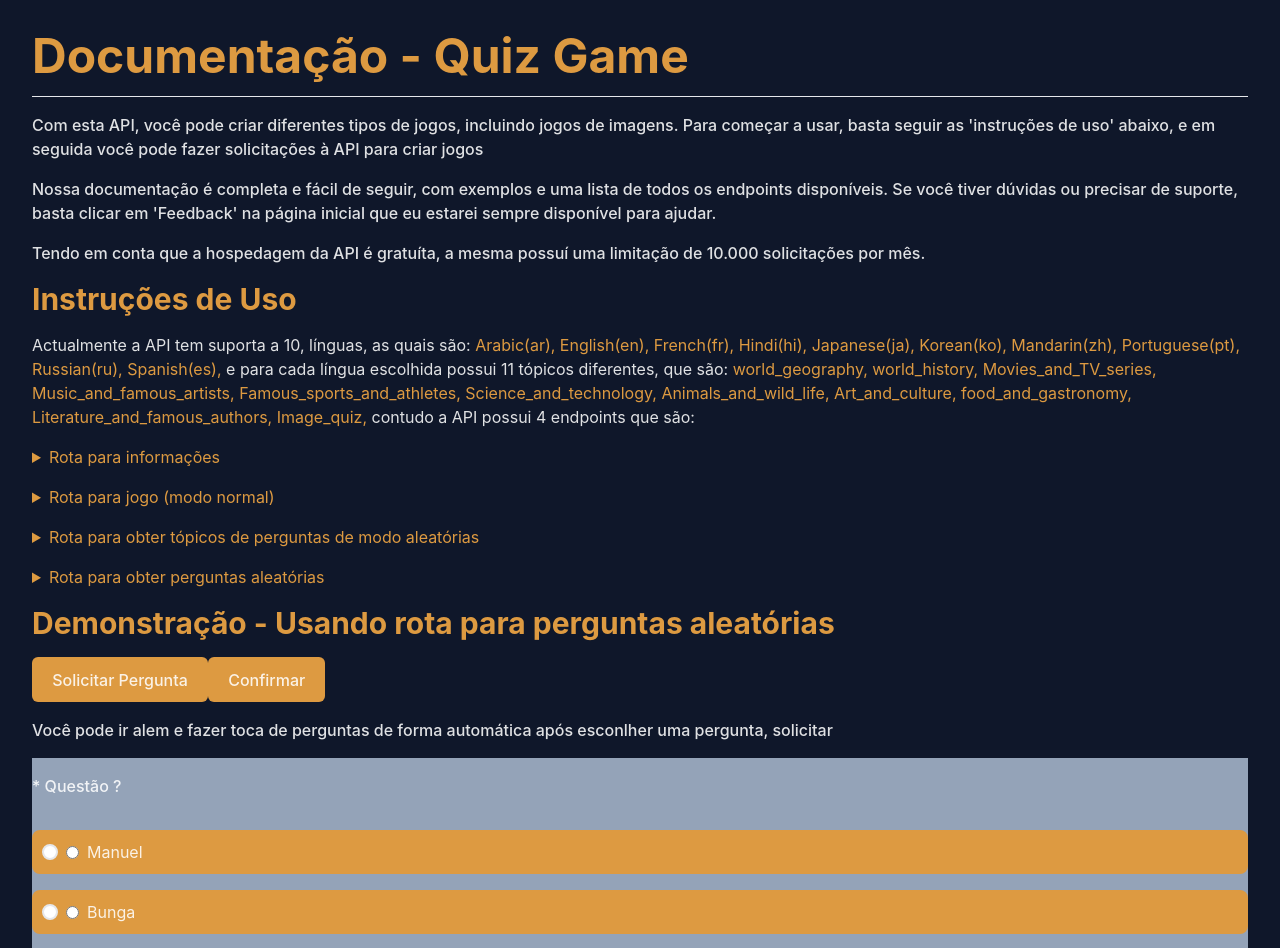
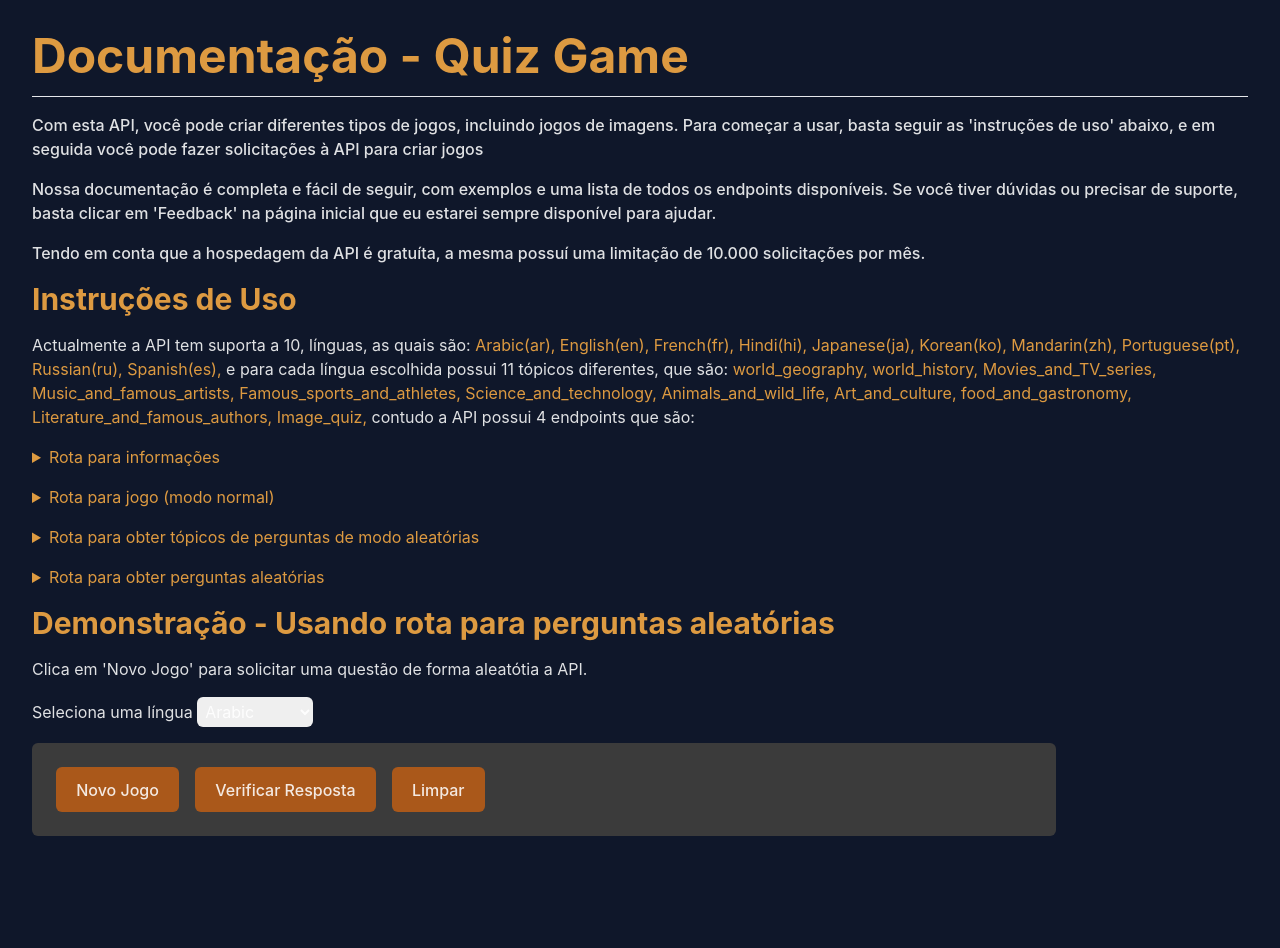
Before and after one commit to manuelhonoredesousa/soudev-quiz-game-doc, a React (Vite) app: page /documentation in a window 1280 px wide. Shown: the top 948 px of the page. After the commit the page ends 868 px from the top, so only its background shows below. Built offline with nearby package versions, Linux system fonts and the light colour scheme.

Commit message:
building quiz-game - working on fetch

```diff
--- a/src/Components/Button/index.tsx
+++ b/src/Components/Button/index.tsx
@@ -8,11 +8,10 @@ interface Entries {
   onClickButton?: () => void;
 }
 
-export function Button({ text, buttonType, type, textColor, onClickButton = () => {}}: Entries) {
+export function Button({ text, buttonType, type, textColor, onClickButton = () => {}, ...rest}: Entries) {
   let btnColorStyle;
-
   if (buttonType === "primary") btnColorStyle = "bg-_primary-100 hover:bg-_primary-500";
-
+  if (buttonType === "secondary") btnColorStyle = "bg-_primary-700 hover:bg-_primary-500";
   if (buttonType === "error") btnColorStyle = "bg-_error-500 hover:bg-_error-600";
 
   textColor = textColor ? textColor : "white";
@@ -22,6 +21,7 @@ export function Button({ text, buttonType, type, textColor, onClickButton = () =
       className={btnColorStyle + ` button text-${textColor} rounded-md font-bold`}
       type={type}
       onClick={()=> onClickButton()}
+      {...rest}
     >
       {text}
     </button>
--- /dev/null
+++ b/src/Components/Form/Radio.css
@@ -0,0 +1,3 @@
+input[type=radio]:checked + div>.check-radio {
+  background-color: #ce722d;
+}
--- a/src/Components/Form/Radio.tsx
+++ b/src/Components/Form/Radio.tsx
@@ -1,35 +1,21 @@
-import { useRef, useState } from "react";
-
 interface RadioProps {
-  text: string;
+  text: numberOrString;
   id: string;
   group: string;
-  handleRadioClick: () => void;
 }
 
-export function Radio({
-  id,
-  text,
-  group,
-  handleRadioClick = () => {},
-}: RadioProps) {
-  const [isActive, setIsActive] = useState<boolean>(false);
+import { numberOrString } from "../../Routes/Documentation";
+import "./Radio.css";
 
-  function clicked(e: React.MouseEvent<HTMLElement>) {
-    document.querySelectorAll("input").forEach((input) => input.removeAttribute("checked"));
-    (e.target as HTMLDivElement).children[0].setAttribute("checked", "true");
-    // setIsActive(true)
-    handleRadioClick();
-  }
-
+export function Radio({ id, text, group }: RadioProps) {
   return (
-    <div
-      className="p-2 rounded-lg flex gap-2 items-center my-4 bg-_primary-100 border-2 border-_primary-100 hover:border-white"
-      onClick={clicked}
-    >
-      <div className="w-4 h-4 bg-white rounded-full border-2 hover:bg-_primary-500"></div>
-      <input type="radio" id={id} name={group} value={text}  />
-      {text}
-    </div>
+      <label htmlFor={id}>
+        <div className="p-2 rounded-lg my-4 bg-_primary-100 border-2 border-_primary-100 hover:border-white">
+          <input hidden type="radio" id={id} name={group} value={text}/>
+          <div className="flex gap-2 items-center">
+            <div className=" w-4 h-4 bg-white rounded-full border-2  check-radio"></div>{id.replace("_"," ")}</div>
+            <div className="ml-6">{text}</div>
+        </div>
+      </label>
   );
 }
--- a/src/Components/Modal/style.css
+++ b/src/Components/Modal/style.css
@@ -8,11 +8,13 @@ dialog::backdrop {
   /* box-shadow: 0 4px 30px rgba(0, 0, 0, 0.1); */
   /* backdrop-filter: blur(5px); */
   /* -webkit-backdrop-filter: blur(5px); */
+
 }
 
 dialog {
   border: none;
-  width: 80%;
+  /* width: 80%; */
+  width: 55rem;
   border-radius: 0.5rem;
   -webkit-border-radius: 0.5rem;
   -moz-border-radius: 0.5rem;
--- /dev/null
+++ b/src/Routes/Documentation.css
@@ -0,0 +1,3 @@
+.question-area{
+  width: 85vw;
+}
--- a/src/Routes/Documentation.tsx
+++ b/src/Routes/Documentation.tsx
@@ -1,9 +1,12 @@
-import { InputHTMLAttributes } from "react";
+import { useState } from "react";
 import { Button } from "../Components/Button";
 import { Details } from "../Components/Details";
 import { Radio } from "../Components/Form/Radio";
 import { Heading } from "../Components/Heading";
 import { TextSpace } from "../Components/TextSpace";
+import rooling from "./../Assets/rolling_200px.svg";
+import "./Documentation.css";
+import { ToastContainer, toast } from "react-toastify";
 
 const API_INFORMATIONS = {
   url: "https://quiz-game.cyclic.app",
@@ -63,17 +66,91 @@ const API_INFORMATIONS = {
     "Image_quiz",
   ],
 };
+type languageCodeTypes = "pt" | "en" | "es" | "ar" | "fr" | "hi" | "ru" | "zh" | "ko" | "ja";
+export type numberOrString = string | number;
+type questionsOptionsTypes = [ numberOrString, numberOrString, numberOrString, numberOrString];
+interface QuestionEntity {
+  id: number;
+  question: string;
+  options: questionsOptionsTypes;
+  answer: numberOrString;
+}
 
 export function Documentation() {
+  const [isLoadding, setIsLoadding] = useState<boolean>(false);
+  const [answerChoice, setAnswerChoice] = useState<string>();
+  const [languageCode, setLanguageCode] = useState("ar");
+  const [quizGame, setQuizGame] = useState<QuestionEntity>();
+
   function handleRadioChanges(e: React.ChangeEvent<HTMLInputElement>) {
-    const value = e.target.value
-    console.log(value);
-
+    const selectedRadioOption = e.target.value;
+    setAnswerChoice(selectedRadioOption);
   }
 
-  function selectCurrentOption(data: string) {
-    console.log(data);
+  function handleSelectChange(e: React.ChangeEvent<HTMLSelectElement>) {
+    const selectedLanguageCode = e.target.value;
+    setLanguageCode(selectedLanguageCode);
+  }
+
+  function notify({type, sms}:{type: "error" | "success" | "info", sms: string}) {
+    if (type == "success") {
+      toast.success(sms)
     }
+    if (type == "error") {
+      toast.error(sms,{autoClose:7000})
+    }
+    if (type == "info") {
+      toast.info(sms,{autoClose:2000})
+    }
+  }
+
+  function verifyAnswer() {
+    const isCorrectAnswer = answerChoice == quizGame?.answer;
+
+    if (quizGame?.id == undefined) {
+      notify({type: "info", sms: "Primeiro clica em 'Novo Jogo'"})
+      return
+    }
+    if (answerChoice == undefined) {
+      notify({type: "info", sms: "Selecione uma opção antes"})
+      return
+    }
+
+    if (isCorrectAnswer) {
+      notify({type: "success", sms: "Resposta Correcta"})
+    } else {
+      notify({type: "success", sms: `Resposta Errada, a opção correcta era : "${quizGame?.answer}"`})
+    }
+    setAnswerChoice(undefined);
+    closeGame();
+  }
+
+  function getNewGame() {
+    // fetch(`${API_INFORMATIONS.url}/${languageCode}/random-question`)
+    // .then(response => response.json())
+    // .then(data => setQuizGame(data.quiz))
+    // .catch(error => notify("Problema na requisição de dados com API, verifique sua conexão ou me manda um Feedback na página inicial", {autoClose: 7000}))
+
+    setIsLoadding(true);
+    setTimeout(() => {
+      setQuizGame({
+        id: 1,
+        question: "Qual é a cor do ceu?",
+        options: ["Verde", "Azul", "Amarero", "Vermelho"],
+        answer: "Azul",
+      });
+      setIsLoadding(false);
+    }, 2500);
+  }
+
+  function closeGame(): void {
+    setQuizGame((prev:any) => { //TODO fix
+      return {
+        ...prev,
+        id: undefined
+      }
+    })
+  }
 
   return (
     <>
@@ -88,7 +165,8 @@ export function Documentation() {
         Actualmente a API tem suporta a{" "}
         {API_INFORMATIONS.avaliableLanguages.length}, línguas, as quais são:{" "}
         {API_INFORMATIONS.avaliableLanguages.map((language, key) => (
-          <Details.Span key={key}
+          <Details.Span
+            key={key}
             text={`${language.language}(${language.code}), `}
             textColor="Primary 100"
           />
@@ -101,7 +179,6 @@ export function Documentation() {
         contudo a API possui 4 endpoints que são:
       </Details.Text>
 
-
       <Details.Group title="Rota para informações">
         <Details.Text>
           A rota simplismente serve para retornar informações sobre como fazer
@@ -109,7 +186,7 @@ export function Documentation() {
           documentação.
         </Details.Text>
 
-        <Details.Link link="https://quiz-game.cyclic.app" />
+        <Details.Link link={API_INFORMATIONS.url} />
       </Details.Group>
 
       <Details.Group title="Rota para jogo (modo normal)">
@@ -157,7 +234,7 @@ export function Documentation() {
           disponíveis.
         </Details.Text>
 
-        <Details.Link link="https://quiz-game.cyclic.app/pt/Science_and_technology/1" />
+        <Details.Link link={`${API_INFORMATIONS.url}/pt/Science_and_technology/1`} />
       </Details.Group>
 
       <Details.Group title="Rota para obter tópicos de perguntas de modo aleatórias">
@@ -188,7 +265,7 @@ export function Documentation() {
           línguas disponíveis'.
         </Details.Text>
 
-        <Details.Link link="https://quiz-game.cyclic.app/pt/random-topic" />
+        <Details.Link link={`${API_INFORMATIONS.url}/pt/random-topic`} />
       </Details.Group>
 
       <Details.Group title="Rota para obter perguntas aleatórias">
@@ -220,28 +297,45 @@ export function Documentation() {
           línguas disponíveis'.
         </Details.Text>
 
-        <Details.Link link="https://quiz-game.cyclic.app/pt/random-question" />
+        <Details.Link link={`${API_INFORMATIONS.url}/pt/random-question`} />
       </Details.Group>
 
-      <Heading
-        text="Demonstração - Usando rota para perguntas aleatórias"
-        headType="h2"
-      />
+      <Heading text="Demonstração - Usando rota para perguntas aleatórias" headType="h2"/>
 
-      <Button text="Solicitar Pergunta" buttonType="primary" />
-      <Button text="Confirmar" buttonType="primary" />
-      <TextSpace text="Você pode ir alem e fazer toca de perguntas de forma automática após esconlher uma pergunta, solicitar" />
-      <div className="bg-slate-400 flex flex-col">
-        <div>
-          <TextSpace text="* Questão ?" />
-        </div>
-        <div onChange={handleRadioChanges}>
-          <Radio handleRadioClick={()=> selectCurrentOption("-Manuel")} id="option_1" group="options" text="Manuel" />
-          <Radio handleRadioClick={()=> selectCurrentOption("-Bunga")} id="option_2" group="options" text="Bunga" />
-          <Radio handleRadioClick={()=> selectCurrentOption("-Honore")} id="option_3" group="options" text="Honore" />
-          <Radio handleRadioClick={()=> selectCurrentOption("-Sousa")} id="option_4" group="options" text="Sousa" />
+      <Details.Text>
+        Clica em 'Novo Jogo' para solicitar uma questão de forma aleatótia a
+        API.
+      </Details.Text>
+      <Details.Text>
+        Seleciona uma língua{" "}
+        <select onChange={handleSelectChange} className="p-1 rounded-md">
+          {API_INFORMATIONS.avaliableLanguages.map((language, index) => (
+            <option value={language.code} key={index}>
+              {language.language}
+            </option>
+          ))}
+        </select>
+      </Details.Text>
+
+      <div className="bg-_secondary rounded-md p-6  break-words question-area max-w-5xl ">
+        {quizGame?.id == undefined ? (
+          <img hidden={!isLoadding ? true : false} className="my-9 m-auto w-14" src={rooling} alt="Loadding..."/>
+        ) : (
+          <div>
+            <p className="font-bold">{quizGame?.question}</p>
+            <div onChange={handleRadioChanges}>
+              {quizGame?.options.map((option, index) => <Radio key={index} id={`Linha_${index + 1}`} group="options" text={option}/>)}
+            </div>
+          </div>
+        )}
+
+        <div className="flex gap-4">
+          <Button onClickButton={getNewGame} text="Novo Jogo" buttonType="secondary" />
+          <Button onClickButton={verifyAnswer} text="Verificar Resposta" buttonType="secondary" />
+          <Button onClickButton={closeGame} text="Limpar" buttonType="secondary" />
         </div>
       </div>
+      <ToastContainer />
     </>
   );
 }
--- a/src/Routes/Home.tsx
+++ b/src/Routes/Home.tsx
@@ -22,7 +22,7 @@ import rooling from "./../Assets/rolling_200px.svg";
 import landPage_img from "./../Assets/sun-iso-color.png";
 import { TextSpace } from "./../Components/TextSpace";
 
-const ALERTPOPUP_PROPERTIES = {
+export const ALERTPOPUP_PROPERTIES = {
   autoClose: 5000,
   hideProgressBar: false,
   closeOnClick: true,
--- a/tailwind.config.js
+++ b/tailwind.config.js
@@ -3,19 +3,19 @@ export default {
   content: ["./index.html", "./src/**/*.{js,ts,jsx,tsx}"],
   theme: {
     extend: {
-      // heading: {"font-size": "3.2em", "line-height": "1.1"},
       colors: {
         _bg: "#0f172a",
         _primary: {
           100: "#dd9a41",
           500: "#ce722d",
+          700: "#aa581a",
         },
         _error: {
           100: "#fdd8d8",
           500: "#cd2b31",
           600: "#b8252a"
         },
-        _secondary: "#aaaaaa",
+        _secondary: "#3b3b3b",
       },
     },
   },
```
